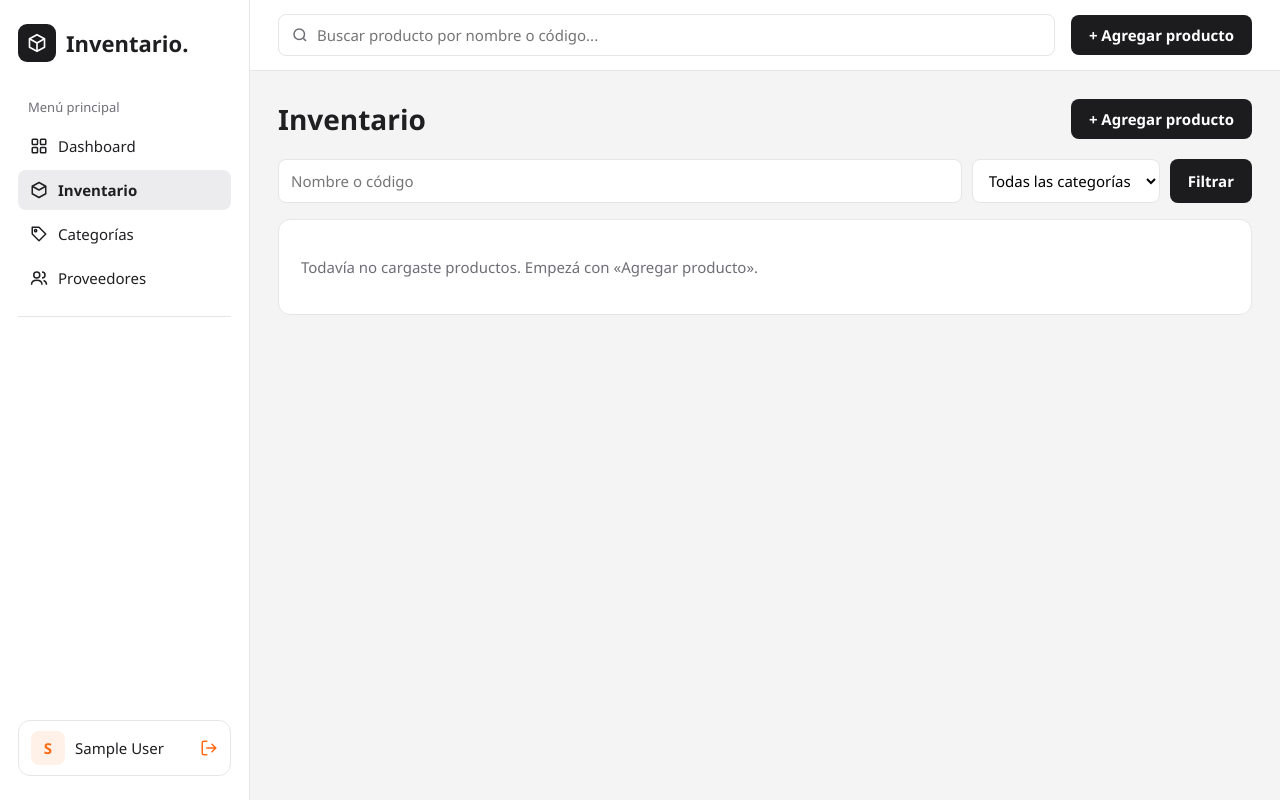
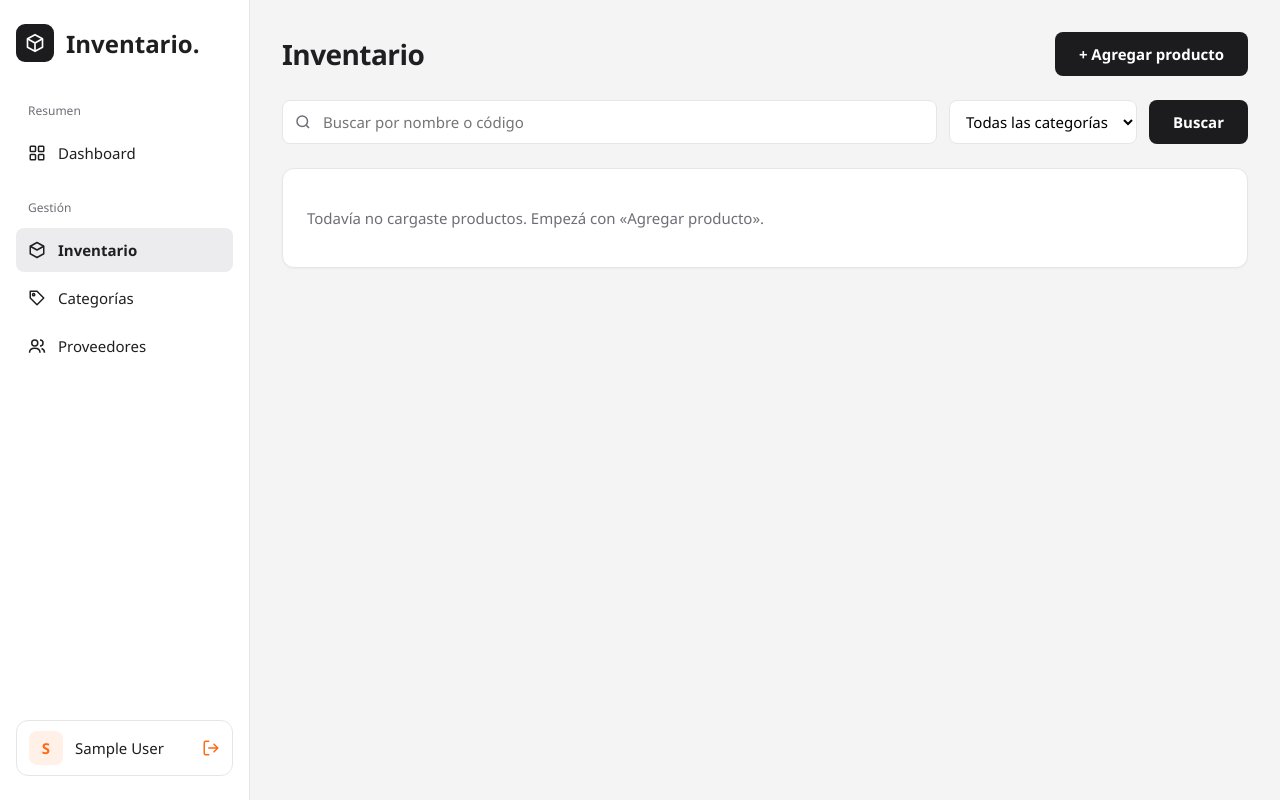
Before and after one commit to FaustoCordobes/gestor_inventario, a Flask app: page /inventory/ in a window 1280 px wide. Run offline with Flask 3, Linux system fonts and the light colour scheme; the visitor is signed in with stand-in values (Sample User, id 1); data that the repository does not hold is empty; some libraries are stand-ins or nearby versions.

Commit message:
feat: adjust ui details

```diff
--- a/app/blueprints/inventory.py
+++ b/app/blueprints/inventory.py
@@ -305,8 +305,12 @@ def categories():
                 flash("Categoría creada.", "exito")
                 return redirect(url_for("inventory.categories"))
 
-    all_categories = Category.query.order_by(Category.name).all()
-    return render_template("inventory/categories.html", categories=all_categories, name=name)
+    q = request.args.get("q", "").strip()
+    query = Category.query
+    if q:
+        query = query.filter(Category.name.icontains(q, autoescape=True))
+    all_categories = query.order_by(Category.name).all()
+    return render_template("inventory/categories.html", categories=all_categories, name=name, q=q)
 
 
 @inventory_bp.route("/categories/<int:category_id>/delete", methods=["POST"])
--- a/app/static/css/styles.css
+++ b/app/static/css/styles.css
@@ -35,9 +35,24 @@ a:hover {
     text-decoration: underline;
 }
 
+:focus-visible {
+    outline: 2px solid var(--orange);
+    outline-offset: 2px;
+}
+
 h1 {
-    margin: 0 0 6px;
-    font-size: 24px;
+    margin: 0 0 8px;
+    font-size: 28px;
+    font-weight: 700;
+    line-height: 1.15;
+    letter-spacing: -0.02em;
+}
+
+h2 {
+    margin: 0 0 16px;
+    font-size: 18px;
+    font-weight: 600;
+    line-height: 1.3;
 }
 
 .app {
@@ -48,9 +63,14 @@ h1 {
 .sidebar {
     width: 250px;
     flex-shrink: 0;
+    position: sticky;
+    top: 0;
+    align-self: flex-start;
+    height: 100vh;
+    overflow-y: auto;
     display: flex;
     flex-direction: column;
-    padding: 24px 18px;
+    padding: 24px 16px;
     background: var(--white);
     border-right: 1px solid var(--border);
 }
@@ -58,10 +78,10 @@ h1 {
 .brand {
     display: flex;
     align-items: center;
-    gap: 10px;
-    margin-bottom: 36px;
+    gap: 12px;
+    margin-bottom: 40px;
     color: var(--text);
-    font-size: 22px;
+    font-size: 24px;
     font-weight: 700;
 }
 
@@ -87,24 +107,26 @@ h1 {
 }
 
 .menu-title {
-    margin: 0 0 10px 10px;
-    font-size: 13px;
+    margin: 0 0 12px 12px;
+    font-size: 12px;
     color: var(--text-muted);
+}
+
+.menu-group + .menu-group {
+    margin-top: 24px;
 }
 
 .menu {
     display: flex;
     flex-direction: column;
     gap: 4px;
-    padding-bottom: 18px;
-    border-bottom: 1px solid var(--border);
 }
 
 .menu a {
     display: flex;
     align-items: center;
-    gap: 10px;
-    padding: 10px 12px;
+    gap: 12px;
+    padding: 12px;
     border-radius: 8px;
     color: var(--text);
 }
@@ -122,7 +144,7 @@ h1 {
 .user {
     display: flex;
     align-items: center;
-    gap: 10px;
+    gap: 12px;
     margin-top: auto;
     padding: 10px 12px;
     border: 1px solid var(--border);
@@ -158,46 +180,20 @@ h1 {
     min-width: 0;
 }
 
-.topbar {
-    display: flex;
-    align-items: center;
-    gap: 16px;
-    padding: 14px 28px;
-    background: var(--white);
-    border-bottom: 1px solid var(--border);
-}
-
-.search {
-    flex: 1;
-    display: flex;
-    align-items: center;
-    gap: 8px;
-    padding: 0 12px;
-    color: var(--text-muted);
-    border: 1px solid var(--border);
-    border-radius: 8px;
-}
-
-.search input {
-    flex: 1;
-    padding: 10px 0;
-    font: inherit;
-    border: none;
-    outline: none;
-    background: transparent;
-}
-
 .content {
-    padding: 28px;
+    padding: 32px;
 }
 
 .page-title {
-    margin-bottom: 20px;
+    margin-bottom: 24px;
     font-size: 28px;
+    line-height: 1.15;
+    letter-spacing: -0.02em;
 }
 
 .card {
-    padding: 22px;
+    padding: 24px;
+    box-shadow: 0 1px 2px rgba(0, 0, 0, 0.04);
     background: var(--white);
     border: 1px solid var(--border);
     border-radius: var(--radius);
@@ -209,7 +205,7 @@ h1 {
 
 .button {
     display: inline-block;
-    padding: 10px 18px;
+    padding: 12px 24px;
     font: inherit;
     font-weight: 600;
     color: var(--white);
@@ -392,32 +426,60 @@ th {
     align-items: center;
     justify-content: space-between;
     gap: 16px;
-    margin-bottom: 20px;
+    margin-bottom: 24px;
 }
 
 .page-header .page-title {
     margin: 0;
 }
 
-.filters {
+/* Barra de búsqueda común a todas las listas (ver templates/_search.html) */
+.search-bar {
     display: flex;
     flex-wrap: wrap;
-    gap: 10px;
-    margin-bottom: 16px;
+    align-items: center;
+    gap: 12px;
+    margin-bottom: 24px;
 }
 
-.filters input,
-.filters select {
-    padding: 10px 12px;
+.search-field {
+    position: relative;
+    flex: 1;
+    min-width: 240px;
+}
+
+.search-field svg {
+    position: absolute;
+    top: 50%;
+    left: 12px;
+    transform: translateY(-50%);
+    color: var(--text-muted);
+    pointer-events: none;
+}
+
+.search-field input {
+    width: 100%;
+    height: 44px;
+    padding: 0 12px 0 40px;
     font: inherit;
     background: var(--white);
     border: 1px solid var(--border);
     border-radius: 8px;
 }
 
-.filters input {
-    flex: 1;
-    min-width: 200px;
+.search-bar select {
+    height: 44px;
+    padding: 0 12px;
+    font: inherit;
+    background: var(--white);
+    border: 1px solid var(--border);
+    border-radius: 8px;
+}
+
+.search-field input:focus,
+.search-bar select:focus {
+    outline: none;
+    border-color: var(--orange);
 }
 
 .button-light {
--- /dev/null
+++ b/app/templates/_search.html
@@ -0,0 +1,17 @@
+{#
+    Barra de búsqueda común a todas las listas.
+    Uso: {% call search_bar(url, valor_actual, "Buscar por ...") %} ...filtros extra... {% endcall %}
+#}
+{% macro search_bar(action, value, placeholder) %}
+<form class="search-bar" role="search" method="get" action="{{ action }}">
+    <label class="search-field">
+        <svg viewBox="0 0 24 24" width="18" height="18" fill="none" stroke="currentColor" stroke-width="2" aria-hidden="true"><circle cx="11" cy="11" r="7"/><path d="m20 20-3.5-3.5"/></svg>
+        <input type="search" name="q" value="{{ value }}" placeholder="{{ placeholder }}" aria-label="{{ placeholder }}">
+    </label>
+    {% if caller is defined %}{{ caller() }}{% endif %}
+    <button type="submit" class="button">Buscar</button>
+    {% if request.args %}
+        <a class="button button-light" href="{{ action }}">Limpiar</a>
+    {% endif %}
+</form>
+{% endmacro %}
--- a/app/templates/base.html
+++ b/app/templates/base.html
@@ -17,12 +17,19 @@
             <span class="brand-text">Inventario.</span>
         </a>
 
-        <p class="menu-title">Menú principal</p>
+        <div class="menu-group">
+        <p class="menu-title">Resumen</p>
         <nav class="menu">
             <a href="{{ url_for('dashboard.index') }}" class="{{ 'active' if request.blueprint == 'dashboard' }}">
                 <svg viewBox="0 0 24 24" width="18" height="18" fill="none" stroke="currentColor" stroke-width="2"><rect x="3" y="3" width="7" height="7" rx="1"/><rect x="14" y="3" width="7" height="7" rx="1"/><rect x="3" y="14" width="7" height="7" rx="1"/><rect x="14" y="14" width="7" height="7" rx="1"/></svg>
                 Dashboard
             </a>
+        </nav>
+        </div>
+
+        <div class="menu-group">
+        <p class="menu-title">Gestión</p>
+        <nav class="menu">
             <a href="{{ url_for('inventory.index') }}" class="{{ 'active' if request.blueprint == 'inventory' and request.endpoint != 'inventory.categories' }}">
                 <svg viewBox="0 0 24 24" width="18" height="18" fill="none" stroke="currentColor" stroke-width="2" stroke-linejoin="round"><path d="M12 2 3 7v10l9 5 9-5V7z"/><path d="m3 7 9 5 9-5"/></svg>
                 Inventario
@@ -36,6 +43,7 @@
                 Proveedores
             </a>
         </nav>
+        </div>
 
         <div class="user">
             <span class="avatar">{{ current_user.name[0] | upper }}</span>
@@ -47,13 +55,6 @@
     </aside>
 
     <div class="main">
-        <header class="topbar">
-            <form class="search" action="{{ url_for('inventory.index') }}" method="get">
-                <svg viewBox="0 0 24 24" width="18" height="18" fill="none" stroke="currentColor" stroke-width="2"><circle cx="11" cy="11" r="7"/><path d="m20 20-3.5-3.5"/></svg>
-                <input type="search" name="q" placeholder="Buscar producto por nombre o código..." value="{{ request.args.get('q', '') }}">
-            </form>
-            <a class="button" href="{{ url_for('inventory.new') }}">+ Agregar producto</a>
-        </header>
 {% endif %}
 
         <main class="{{ 'content' if current_user.is_authenticated else 'access' }}">
--- a/app/templates/inventory/list.html
+++ b/app/templates/inventory/list.html
@@ -8,19 +8,15 @@
     <a class="button" href="{{ url_for('inventory.new') }}">+ Agregar producto</a>
 </div>
 
-<form class="filters" method="get" action="{{ url_for('inventory.index') }}">
-    <input type="search" name="q" value="{{ q }}" placeholder="Nombre o código">
-    <select name="category">
+{% from "_search.html" import search_bar with context %}
+{% call search_bar(url_for('inventory.index'), q, "Buscar por nombre o código") %}
+    <select name="category" aria-label="Categoría">
         <option value="">Todas las categorías</option>
         {% for c in categories %}
             <option value="{{ c.id }}" {{ 'selected' if c.id == category_id }}>{{ c.name }}</option>
         {% endfor %}
     </select>
-    <button type="submit" class="button">Filtrar</button>
-    {% if q or category_id %}
-        <a class="button button-light" href="{{ url_for('inventory.index') }}">Limpiar</a>
-    {% endif %}
-</form>
+{% endcall %}
 
 <div class="card">
     {% if products %}
```
Also changed, not shown: other parts of app/static/css/styles.css (+88 -17 lines), app/templates/inventory/categories.html (+11 -7 lines), app/templates/supplier/list.html (+2 -7 lines), 1 other file.
